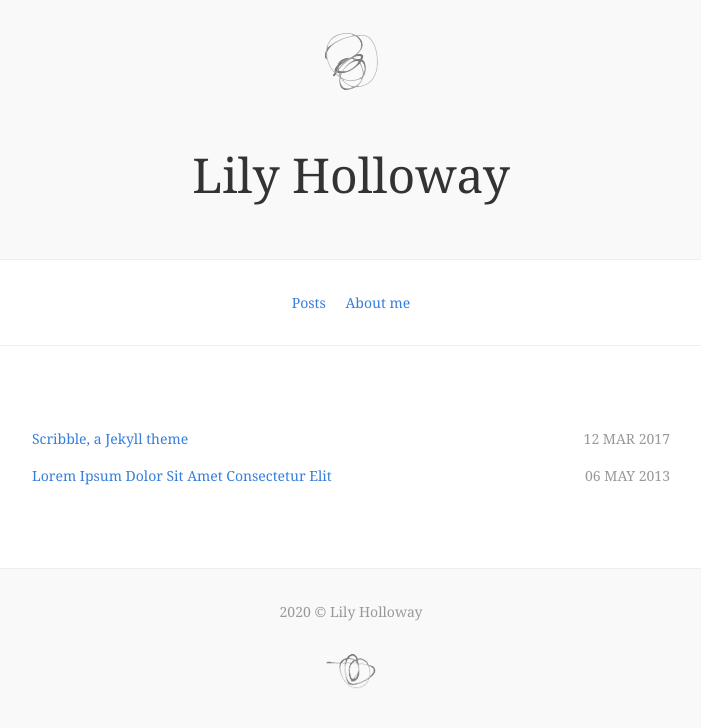
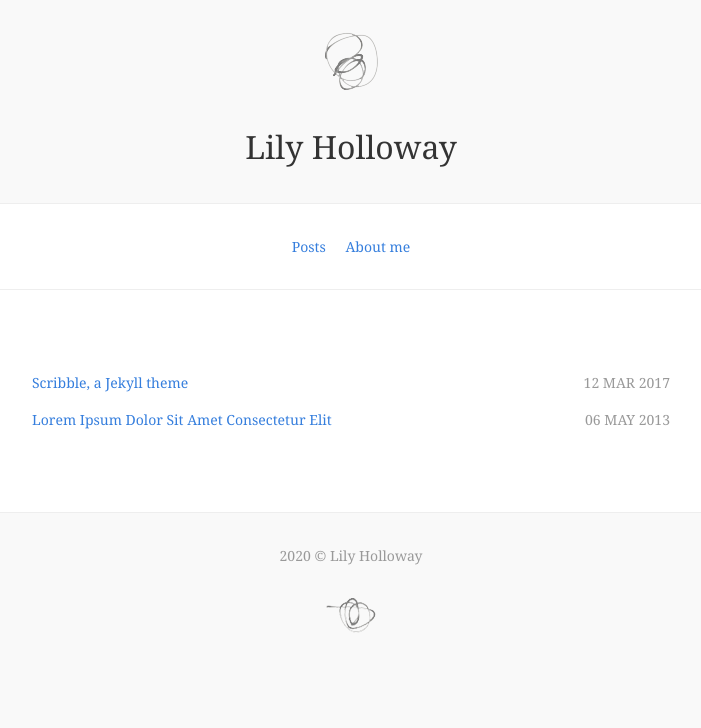
Before and after one commit to lilyholloway/lilyholloway.github.io, a Jekyll site: the page built from index.html, in a window 1280 px wide. Shown: the top 728 px of the page, without its empty margins (289-990 px from the left). Built offline with Jekyll 4.4.1, drawn with Linux system fonts in a browser that asks for light colours; nearby versions of some CDN libraries.

Commit message:
Update default.html

```diff
--- a/_layouts/default.html
+++ b/_layouts/default.html
@@ -12,7 +12,7 @@
       <a href="{{ site.url }}">
         <img src="{{ site.url }}/images/scribble.png" alt="Home" width="53" height="59">
       </a>
-      <font size="+5"><p>{{ site.title }}</p></font>
+      <font size="+3"><p>{{ site.title }}</p></font>
     </header>
     <div class="mw7 bg-white mt4 mb3 center br2-ns bt bb ba-ns b--light-gray">
       <nav class="bb b--light-gray pv4 tc" aria-label="Main">
```
